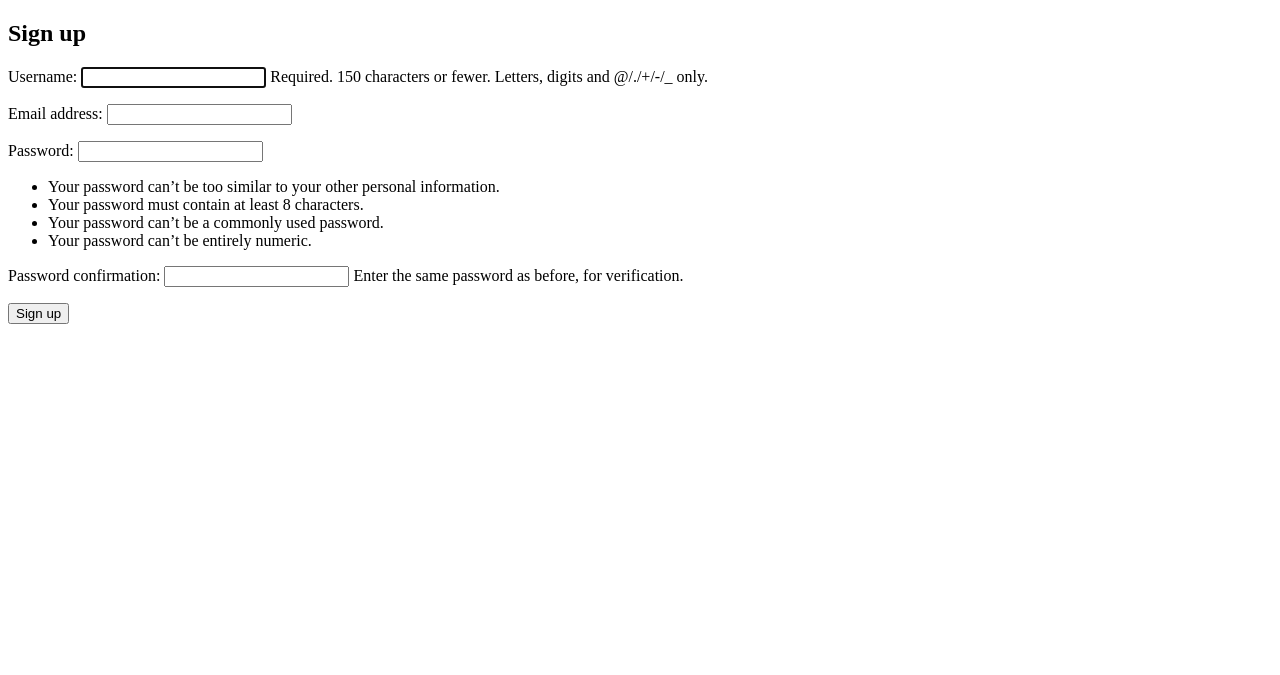
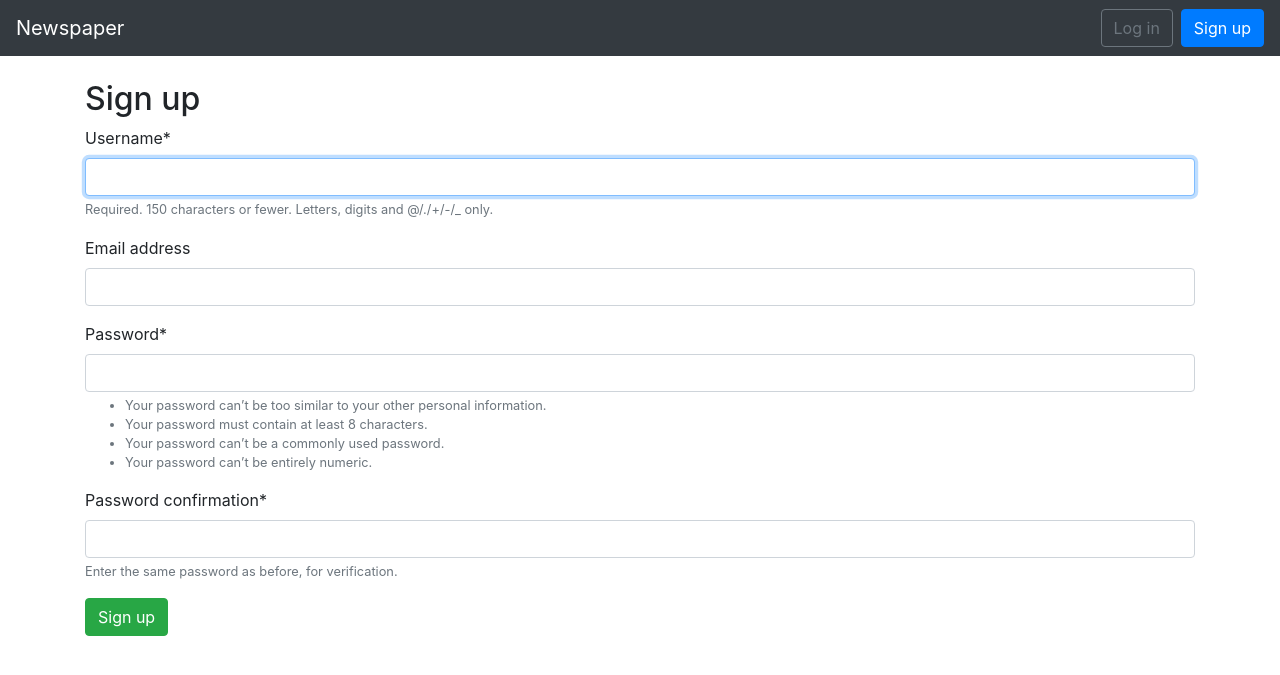
Before and after one commit to Andrey-Marin/Some_test, a Django app: page /users/signup/ in a window 1280 px wide. Shown: the top 675 px of the page. Run offline with Django 3.2, Linux system fonts and the light colour scheme; some libraries are stand-ins or nearby versions.

Commit message:
Add django-crispy-forms

```diff
--- a/test_007/templates/base.html
+++ b/test_007/templates/base.html
@@ -1,13 +1,64 @@
-<!DOCTYPE html>
-<html>
+<!doctype html>
+<html lang="en">
     <head>
+        <!-- Required meta tags -->
         <meta charset="utf-8">
-        <title>Newspaper App</title>
+        <meta name="viewport" content="width=device-width, initial-scale=1, shrink-to-fit=no">
+
+
+        <!-- Bootstrap CSS -->
+
+
+        <link rel="stylesheet" href="https://maxcdn.bootstrapcdn.com/bootstrap/4.0.0\
+/css/bootstrap.min.css" integrity="sha384-Gn5384xqQ1aoWXA+058RXPxPg6fy4IWvTNh0E2\
+63XmFcJlSAwiGgFAW/dAiS6JXm" crossorigin="anonymous">
+
+        <link rel="stylesheet" href="https://stackpath.bootstrapcdn.com/bootstrap/4.1.2/css/bootstrap.min.css" integrity="sha384-Smlep5jCw/wG7hdkwQ/Z5nLIefveQRIY9nfy6xoR1uRYBtpZgI6339F5dgvm/e9B" crossorigin="anonymous">
+
+        <title>{% block title %}Newspaper App{% endblock title %}</title>
     </head>
     <body>
-        <main>
+        <nav class="navbar navbar-expand-md navbar-dark bg-dark mb-4">
+            <a class="navbar-brand" href="{% url 'home' %}">Newspaper</a>
+
+
+
+        <button class="navbar-toggler" type="button" data-toggle="collapse" data-t\
+        arget="#navbarCollapse" aria-controls="navbarCollapse" aria-expanded="false" ari\
+        a-label="Toggle navigation">
+            <span class="navbar-toggler-icon"></span>
+        </button>
+        <div class="collapse navbar-collapse" id="navbarCollapse">
+            {% if user.is_authenticated %}
+                <ul class="navbar-nav ml-auto">
+                    <li class="nav-item">
+                        <a class="nav-link dropdown-toggle" href="#" id="userMenu" data-toggle="dropdown" aria-haspopup="true" aria-expanded="false">
+                            {{ user.username }}
+                        </a>
+                        <div class="dropdown-menu dropdown-menu-right" aria-labelledby="userMenu">
+                            <a class="dropdown-item" href="{% url 'password_change' %}">Change password</a>
+                            <div class="dropdown-divider"></div>
+                            <a class="dropdown-item" href="{% url 'logout' %}">Log out</a>
+                        </div>
+                    </li>
+                </ul>
+            {% else %}
+                <form class="form-inline ml-auto">
+                    <a href="{% url 'login' %}" class="btn btn-outline-secondary">Log in</a>
+                    <a href="{% url 'signup' %}" class="btn btn-primary ml-2">Sign up</a>
+                </form>
+            {% endif %}
+        </div>
+        </nav>
+        <div class="container">
             {% block content %}
             {% endblock %}
-        </main>
-    </body>
+        </div>
+
+        <!-- Optional JavaScript -->
+        <!-- JQuery first, then Popper.js, then Bootstrap JS -->
+        <script src="https://code.jquery.com/jquery-3.3.1.slim.min.js" integrity="sha384-q8i/X+965DzO0rT7abK41JStQIAqVgRVzpbzo5smXKp4YfRvH+8abtTE1Pi6jizo" crossorigin="anonymous"></script>
+        <script src="https://cdnjs.cloudflare.com/ajax/libs/popper.js/1.14.3/umd/popper.min.js" integrity="sha384-ZMP7rVo3mIykV+2+9J3UJ46jBk0WLaUAdn689aCwoqbBJiSnjAK/l8WvCWPIPm49" crossorigin="anonymous"></script>
+        <script src="https://stackpath.bootstrapcdn.com/bootstrap/4.1.2/js/bootstrap.min.js" integrity="sha384-o+RDsa0aLu++PJvFqy8fFScvbHFLtbvScb8AjopnFD+iEQ7wo/CG0xlczd+2O/em" crossorigin="anonymous"></script>
+        </body>
 </html>
--- a/test_007/templates/registration/login.html
+++ b/test_007/templates/registration/login.html
@@ -1,7 +1,7 @@
 {% extends 'base.html' %}
 
 
-{% block title %}Login{% endblock %}
+<!--{% block title %}Login{% endblock %}-->
 
 
 {% block content %}
@@ -9,6 +9,6 @@
 <form method="post">
     {% csrf_token %}
     {{ form.as_p }}
-    <button type="submit">Login</button>
+    <button class="btn btn-success ml-2" type="submit">Login</button>
 </form>
 {% endblock %}
--- a/test_007/templates/signup.html
+++ b/test_007/templates/signup.html
@@ -1,5 +1,6 @@
 {% extends 'base.html' %}
 
+{% load crispy_forms_tags %}
 
 {% block title %}Sign Up{% endblock %}
 
@@ -8,7 +9,7 @@
 <h2>Sign up</h2>
 <form method="post">
     {% csrf_token %}
-    {{ form.as_p }}
-    <button type="submit">Sign up</button>
+    {{ form|crispy }}
+    <button class="btn btn-success" type="submit">Sign up</button>
 </form>
 {% endblock %}
```
Also changed, not shown: test_007/newspaper_project/settings.py (+8 -1 lines), test_007/db.sqlite3, 2 other files.
